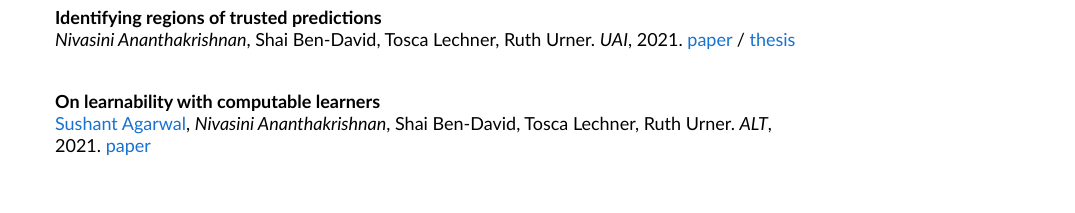
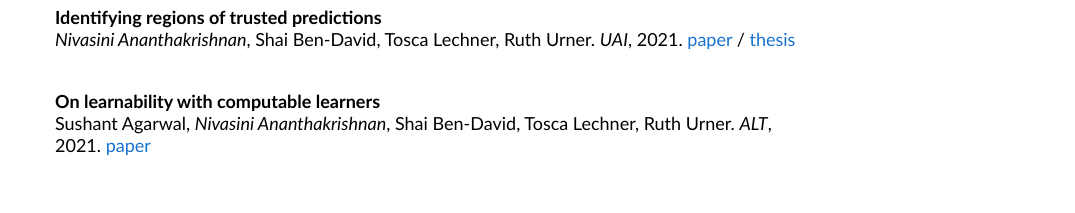
Before and after one commit to nivasini/nivasini.github.io, a plain HTML site: page index.html in a window 1280 px wide. Shown: the part 730-943 px from the top of the page, without its empty margins (205-1280 px from the left). Drawn offline with Linux system fonts and the light colour scheme.

Commit message:
Update index.html

```diff
--- a/index.html
+++ b/index.html
@@ -112,7 +112,7 @@
             <td style="padding:20px;width:75%;vertical-align:middle">
               <papertitle>On learnability with computable learners</papertitle>
               <br>
-              <a href="https://cs.uwaterloo.ca/~s34agarw/">Sushant Agarwal</a>,
+              Sushant Agarwal,
               <em>Nivasini Ananthakrishnan</em>,
               Shai Ben-David,
               Tosca Lechner,
```
